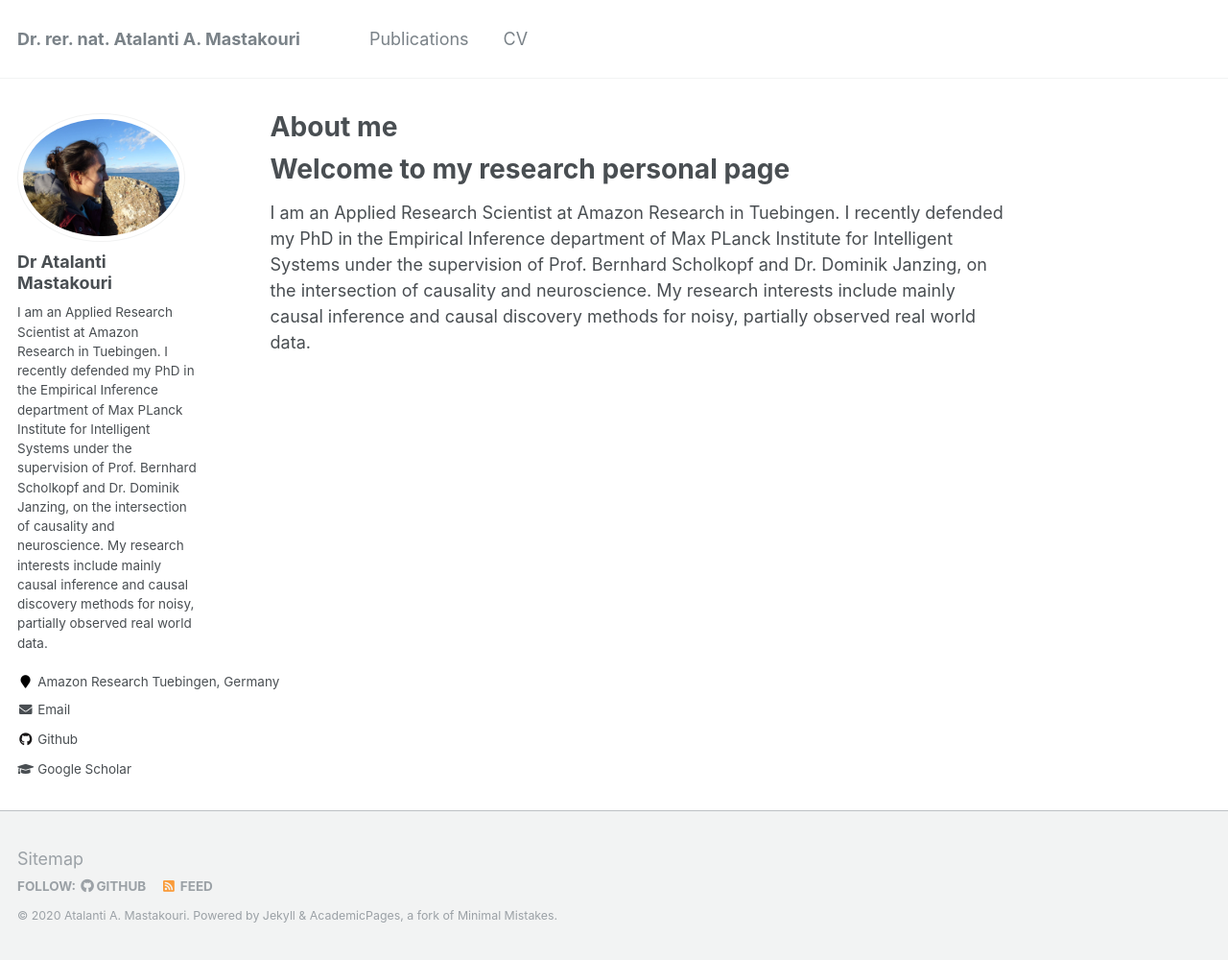
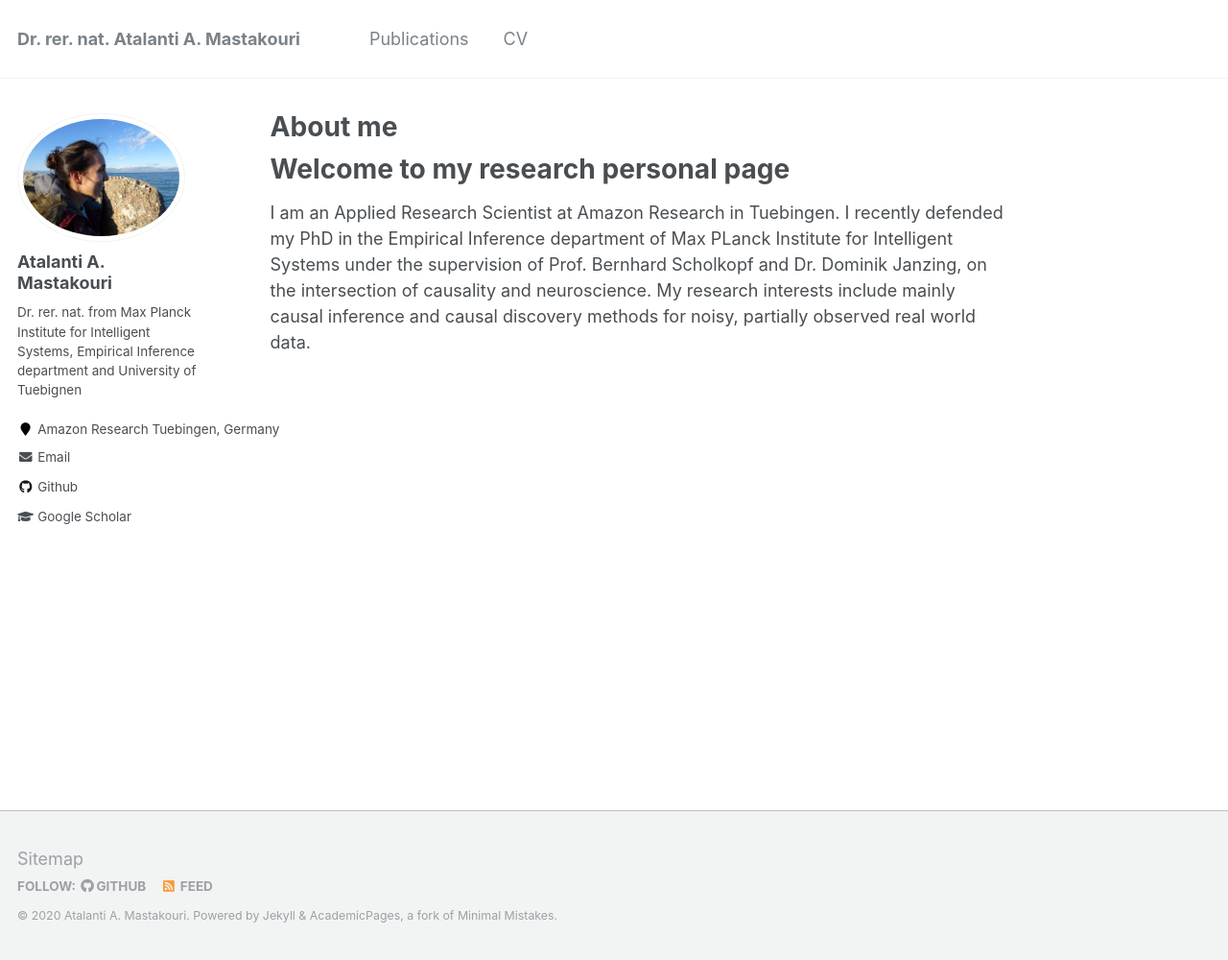
Before and after one commit to atalanti/atalanti.github.io, a Jekyll site: the page built from _pages/about.md, in a window 1280 px wide and 1000 px high. Shown: the whole window at 96% size. Built offline with Jekyll 4.4.1, drawn with Linux system fonts in a browser that asks for light colours.

Commit message:
Update _config.yml

```diff
--- a/_config.yml
+++ b/_config.yml
@@ -81,9 +81,9 @@ analytics:
 
 # Site Author
 author:
-  name             : "Dr Atalanti Mastakouri"
+  name             : "Atalanti A. Mastakouri"
   avatar           : "profile.png"
-  bio              : "I am an Applied Research Scientist at Amazon Research in Tuebingen. I recently defended my PhD in the Empirical Inference department of Max PLanck Institute for Intelligent Systems under the supervision of Prof. Bernhard Scholkopf and Dr. Dominik Janzing, on the intersection of causality and neuroscience. My research interests include mainly causal inference and causal discovery methods for noisy, partially observed real world data."
+  bio              : "Dr. rer. nat. from Max Planck Institute for Intelligent Systems, Empirical Inference department and University of Tuebignen"
   location         : "Amazon Research Tuebingen, Germany"
   employer         :
   googlescholar    : "https://scholar.google.de/citations?user=iMlGLH8AAAAJ&hl=en"
```
